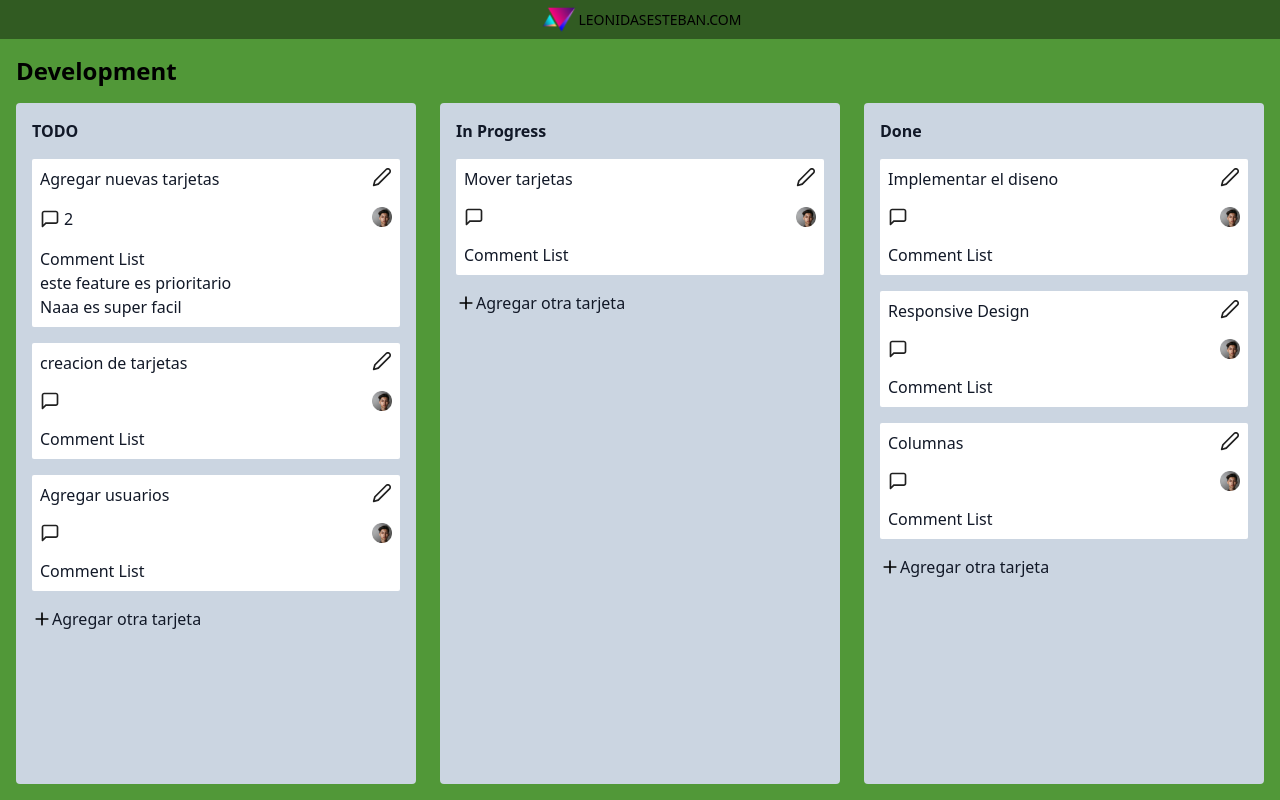
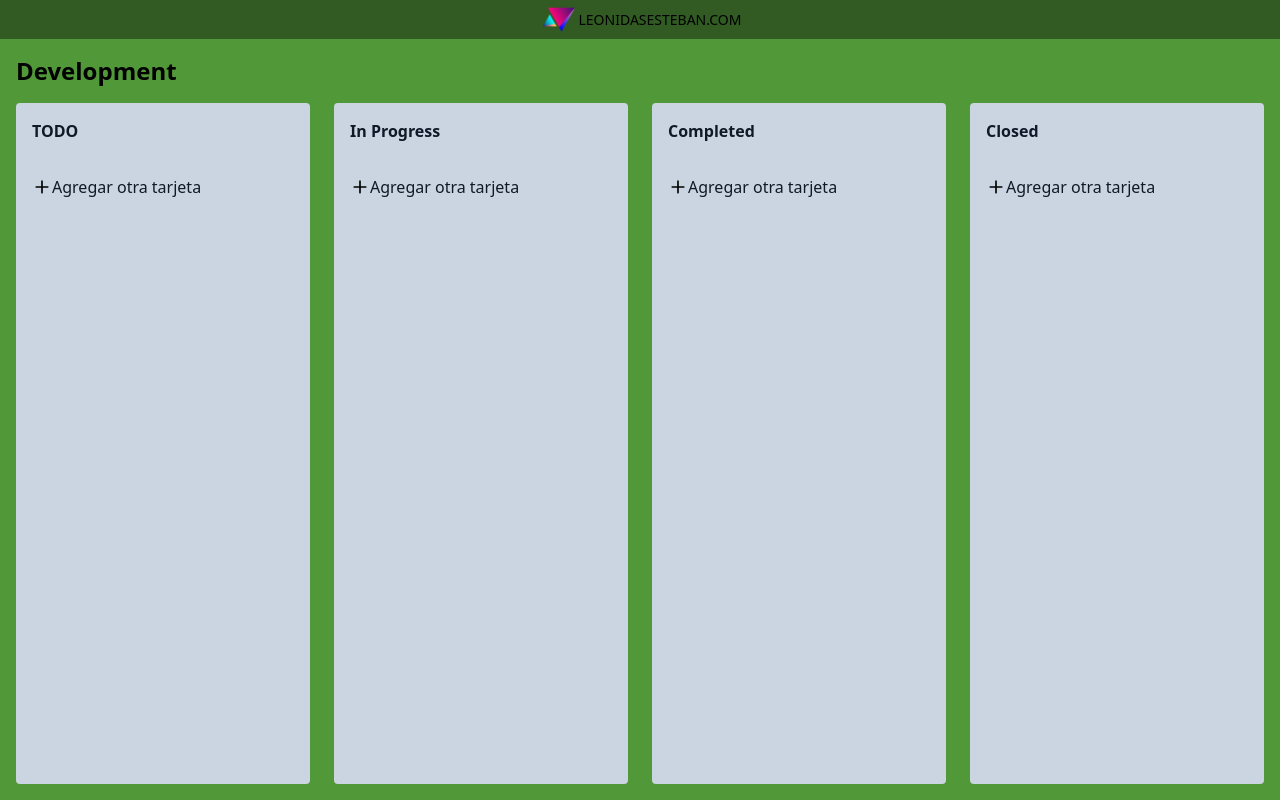
Before and after one commit to Lars010/trello, a Next.js app: page / in a window 1280 px wide. Built offline with nearby package versions, Linux system fonts and the light colour scheme.

Commit message:
Update Playground

```diff
--- a/components/board.js
+++ b/components/board.js
@@ -6,34 +6,37 @@ import { useEffect, useState } from "react"
 
 function Board() {
     const [dragged, setDragged] = useState(null)
-    const [listOfList, setListOfList] = useState({
-        todoList: [], inProgressList: [], doneList: [] })
+    const [boardList, setBoardList] = useState([]);
+    const [listOfList, setListOfList] = useState({})
 
-    function handleDrop(event){
+    function handleDrop(event) {
         const list = event.currentTarget.dataset.id
         const listOfListClone = structuredClone(listOfList)
 
         const newList = listOfListClone[dragged.list].filter(item => item.id !== dragged.data.id)
         listOfListClone[dragged.list] = newList
         listOfListClone[list].push(dragged.data)
-        setListOfList (listOfListClone)
+        setListOfList(listOfListClone)
     }
 
 
 
     const loadData = async () => {
-        const doneResponse = await fetch('/api/done');
-        const doneJson = await doneResponse.json();
 
-        const inProgressResponse = await fetch('/api/inProgress');
-        const inProgressJSON = await inProgressResponse.json();
+        let lists = {};
 
-        const todoResponse = await fetch('/api/todo');
-        const todoJSON = await todoResponse.json();
+        const boardResponse = await fetch('/api/lists');
+        const board = await boardResponse.json();
 
-        setListOfList({
-            todoList: todoJSON, inProgressList: inProgressJSON, doneList: doneJson
-        });
+        for (let loopIndex = 0; loopIndex < board.length; loopIndex++) {
+            const item = board[loopIndex];
+            const itemsResponse = await fetch(`/api/cards/${item.title}`);
+            const items = await itemsResponse.json();
+            lists[item.title] = items;
+        }
+
+        setBoardList(board);
+        setListOfList(lists);
     }
 
     useEffect(() => {
@@ -48,27 +51,13 @@ function Board() {
                 </h1>
             </div>
             <main className="flex flex-1 gap-6">
-             <List title='TODO' handleDrop={handleDrop} id='todoList'>
-                {
-                    listOfList.todoList.map(item => (
-                        <Card {...item} key={item.id} setDragged={setDragged} />
-                    ))
-                }
+                {boardList && boardList.map((item) => (
+                    <List title={item.title} handleDrop={handleDrop} id={item.title} key={item.title} >
+                        {listOfList && listOfList[item.title] && listOfList[item.title].map(card => {
+                            <Card {...card} key={card.id} setDragged={setDragged} />
+                        })}
                     </List>
-             <List title='In Progress' handleDrop={handleDrop} id='inProgressList'>
-             {
-                    listOfList.inProgressList.map(item => (
-                        <Card {...item} key={item.id} setDragged={setDragged} />
-                    ))
-                }
-             </List>
-             <List title='Done' handleDrop={handleDrop} id='doneList'>
-             {
-                    listOfList.doneList.map(item => (
-                        <Card {...item} key={item.id} setDragged={setDragged} />
-                    ))
-                }
-             </List>
+                ))}
             </main>
         </div>
     )
--- a/components/card.js
+++ b/components/card.js
@@ -42,8 +42,10 @@ function Card({ title, user, comments = [], id, setDragged }) {
         comments.push(currentComment);
         console.log("Comment:", currentComment);
     }
+
+    debugger;
+
     return (
-
         <div draggable onDragStart={handleDragStart} className="flex flex-col gap-4 p-2 text-gray-900 bg-white rounded-sm">
         <div className="flex justify-between">
             {isEditing ? (
--- a/components/list.js
+++ b/components/list.js
@@ -1,8 +1,7 @@
 import { useState } from "react";
 import Image from "next/image"
 import NewCardModal from "./newCardModal"
-import { v4 as uuidv4 } from 'uuid';
-import AddCard from "./addCard";
+import AddCard from "./addCard"
 
 function List({ title, children, handleDrop, id }) {
     const [isModalOpen, setIsModalOpen] = useState(false);
--- /dev/null
+++ b/pages/api/cards/[list].js
@@ -0,0 +1,88 @@
+const doneItems = [
+    {
+        title: 'Implementar el diseno',
+        id: 4223,
+        user: {
+            name: 'Leonidas',
+            avatar: '/avatar.png'
+        },
+    },
+    {
+        title: 'Responsive Design',
+        id: 43432,
+        user: {
+            name: 'Leonidas',
+            avatar: '/avatar.png'
+        },
+    },
+    {
+        title: 'Columnas',
+        id: 1133,
+        user: {
+            name: 'Leonidas',
+            avatar: '/avatar.png'
+        },
+    }
+];
+
+const inProgressItems = [
+    {
+        title: 'Mover tarjetas',
+        id: 3423,
+        user: {
+            name: 'Leonidas',
+            avatar: '/avatar.png'
+        },
+    }
+];
+
+const todoItems = [
+    {
+        title: 'Agregar nuevas tarjetas',
+        id: 123,
+        user: {
+            name: 'pepito',
+            avatar: '/avatar.png'
+        },
+        comments: [
+            {
+                text: 'este feature es prioritario',
+                user: {
+                    name: 'pepito',
+                    avatar: '/avatar.png'
+                },
+            },
+            {
+                text: 'Naaa es super facil',
+                user: {
+                    name: 'leonidas',
+                    avatar: '/avatar.png'
+                },
+            }
+        ]
+    },
+    {
+        title: 'creacion de tarjetas',
+        id: 123456,
+        user: {
+            name: 'Miguel',
+            avatar: '/avatar.png'
+        },
+    },
+    {
+        title: 'Agregar usuarios',
+        id: 12345,
+        user: {
+            name: 'Miguel',
+            avatar: '/avatar.png'
+        },
+    }
+];
+
+export default function handler(req, res) {
+    const {
+        query: { list }
+    } = req
+
+    res.status(200).json(doneItems);
+}
--- a/pages/api/done.js
+++ /dev/null
@@ -1,28 +0,0 @@
-export default function handler(req, res) {
-    res.status(200).json([
-        {
-            title: 'Implementar el diseno',
-            id: 4223,
-            user: {
-                name: 'Leonidas',
-                avatar: '/avatar.png'
-            },
-        },
-        {
-            title: 'Responsive Design',
-            id: 43432,
-            user: {
-                name: 'Leonidas',
-                avatar: '/avatar.png'
-            },
-        },
-        {
-            title: 'Columnas',
-            id: 1133,
-            user: {
-                name: 'Leonidas',
-                avatar: '/avatar.png'
-            },
-        }
-    ])
-}
--- a/pages/api/inProgress.js
+++ /dev/null
@@ -1,12 +0,0 @@
-export default function handler(req, res) {
-    res.status(200).json([
-        {
-            title: 'Mover tarjetas',
-            id: 3423,
-            user: {
-                name: 'Leonidas',
-                avatar: '/avatar.png'
-            },
-        }
-    ])
-}
--- /dev/null
+++ b/pages/api/lists.js
@@ -0,0 +1,22 @@
+const boardList = [
+    {
+        title: 'TODO',
+        id: 123
+    },
+    {
+        title: 'In Progress',
+        id: 123456
+    },
+    {
+        title: 'Completed',
+        id: 123456
+    },
+    {
+        title: 'Closed',
+        id: 12345
+    }
+];
+
+export default function handler(req, res) {
+    res.status(200).json(boardList)
+}
--- a/pages/api/todo.js
+++ /dev/null
@@ -1,44 +0,0 @@
-export default function handler(req, res) {
-    res.status(200).json([
-        {
-            title: 'Agregar nuevas tarjetas',
-            id: 123,
-            user: {
-                name: 'pepito',
-                avatar: '/avatar.png'
-            },
-            comments: [
-                {
-                    text: 'este feature es prioritario',
-                    user: {
-                        name: 'pepito',
-                        avatar: '/avatar.png'
-                    },
-                },
-                {
-                    text: 'Naaa es super facil',
-                    user: {
-                        name: 'leonidas',
-                        avatar: '/avatar.png'
-                    },
-                }
-            ]
-        },
-        {
-            title: 'creacion de tarjetas',
-            id: 123456,
-            user: {
-                name: 'Miguel',
-                avatar: '/avatar.png'
-            },
-        },
-        {
-            title: 'Agregar usuarios',
-            id: 12345,
-            user: {
-                name: 'Miguel',
-                avatar: '/avatar.png'
-            },
-        }
-    ])
-}
```
Lines whose indentation alone changed are shown as unchanged.
